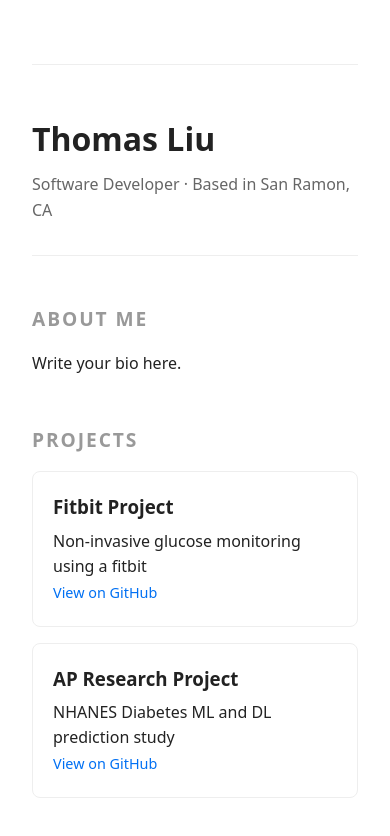
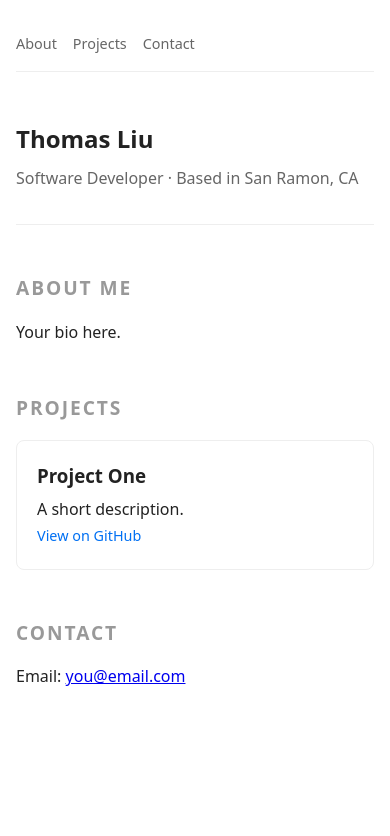
Before and after one commit to tliu3157/personal-website, a React (Vite) app in the folder my-website-react/: page / in a window 390 px wide. Shown: the top 836 px of the page. Built offline with nearby package versions, Linux system fonts and the light colour scheme.

Commit message:
Add nav, scroll animation, mobile

```diff
--- a/my-website-react/src/App.jsx
+++ b/my-website-react/src/App.jsx
@@ -1,3 +1,25 @@
+import { useEffect, useRef } from "react"
+
+function useFadeIn() {
+  const ref = useRef(null)
+
+  useEffect(() => {
+    const observer = new IntersectionObserver(
+      ([entry]) => {
+        if (entry.isIntersecting) {
+          entry.target.classList.add("visible")
+        }
+      },
+      { threshold: 0.1 }
+    )
+
+    if (ref.current) observer.observe(ref.current)
+    return () => observer.disconnect()
+  }, [])
+
+  return ref
+}
+
 function Nav() {
   return (
     <nav>
@@ -28,28 +50,32 @@ function ProjectCard({ title, description, link }) {
 }
 
 function App() {
+  const aboutRef = useFadeIn()
+  const projectsRef = useFadeIn()
+  const contactRef = useFadeIn()
+
   return (
     <main>
-      <nav/>
+      <Nav />
       <Header />
 
-      <section>
+      <section id="about" ref={aboutRef} className="fade-section">
         <h2>About Me</h2>
-        <p>Write your bio here.</p>
+        <p>Your bio here.</p>
       </section>
 
-      <section>
+      <section id="projects" ref={projectsRef} className="fade-section">
         <h2>Projects</h2>
         <ProjectCard
-          title="Fitbit Project"
-          description="Non-invasive glucose monitoring using a fitbit"
-          link="https://github.com/tliu3157/NoninvasiveGlucosePrediction"
+          title="Project One"
+          description="A short description."
+          link="https://github.com"
         />
-        <ProjectCard
-          title="AP Research Project"
-          description="NHANES Diabetes ML and DL prediction study"
-          link="https://github.com/tliu3157/LifestyleDiabetesDetection"
-        />
+      </section>
+
+      <section id="contact" ref={contactRef} className="fade-section">
+        <h2>Contact</h2>
+        <p>Email: <a href="mailto:you@email.com">you@email.com</a></p>
       </section>
     </main>
   )
--- a/my-website-react/src/index.css
+++ b/my-website-react/src/index.css
@@ -2,6 +2,18 @@
   margin: 0;
   padding: 0;
   box-sizing: border-box;
+}
+
+/* === Fade-in animation === */
+.fade-section {
+  opacity: 0;
+  transform: translateY(20px);
+  transition: opacity 0.5s ease, transform 0.5s ease;
+}
+
+.fade-section.visible {
+  opacity: 1;
+  transform: translateY(0);
 }
 
 /* === Nav === */
@@ -64,3 +76,18 @@ h2 {
 
 .project-card h3 { margin-bottom: 0.4rem; }
 .project-card a { color: #0070f3; text-decoration: none; font-size: 0.9rem; }
+
+/* === Mobile === */
+@media (max-width: 600px) {
+  body {
+    padding: 1rem;
+  }
+
+  h1 {
+    font-size: 1.5rem;
+  }
+
+  nav {
+    gap: 1rem;
+  }
+}
```
